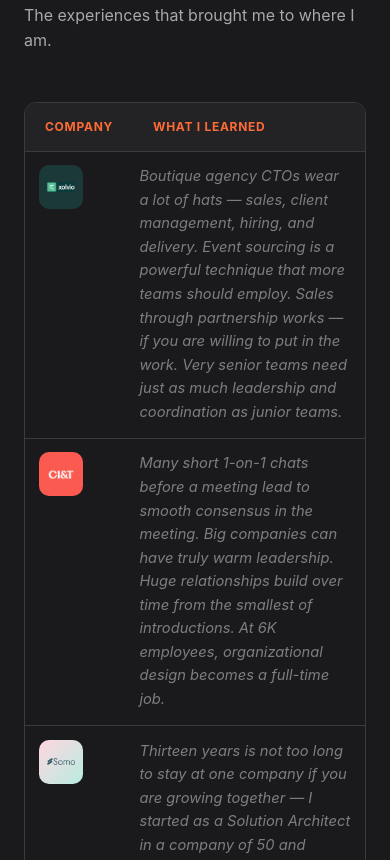
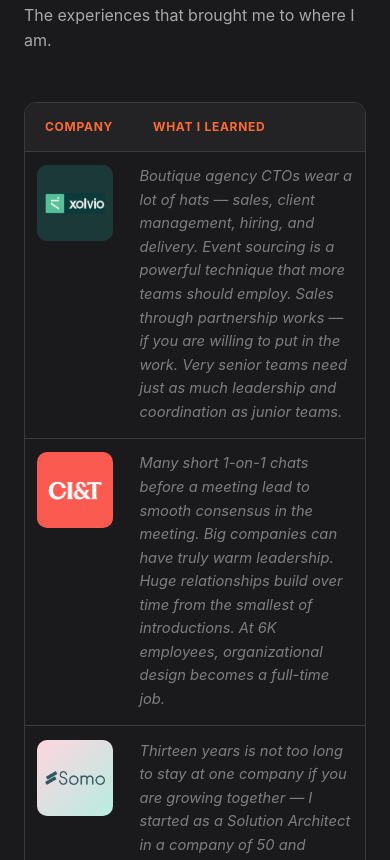
Before and after one commit to astletron/astletron.github.io, a plain HTML site: page index.html in a window 390 px wide. Shown: the part 3544-4404 px from the top of the page. Drawn offline with Linux system fonts and the light colour scheme.

Commit message:
Keep Past Work logos a consistent size at all screen widths
Removes the mobile-only override that shrank logos to 44px; they now
stay 76px on every viewport. Widens the mobile logo column to fit.

Co-Authored-By: Claude Sonnet 5 <noreply@anthropic.com>

```diff
--- a/style.css
+++ b/style.css
@@ -630,17 +630,12 @@ section:nth-of-type(even) {
   }
 
   .past-work-table td:nth-child(1) {
-    width: 60px;
-    padding: 0.85rem 0.4rem 0.85rem 0.85rem;
+    width: 96px;
+    padding: 0.85rem 0.4rem 0.85rem 0.75rem;
   }
 
   .past-work-table td:nth-child(2) {
-    padding: 0.85rem 0.85rem 0.85rem 0.4rem;
-  }
-
-  .pw-logo {
-    width: 44px;
-    height: 44px;
+    padding: 0.85rem 0.75rem 0.85rem 0.4rem;
   }
 
   section {
```
